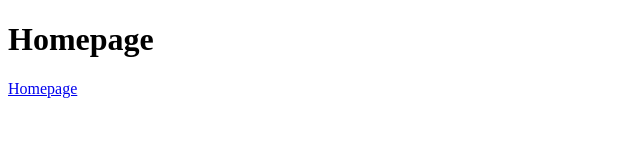
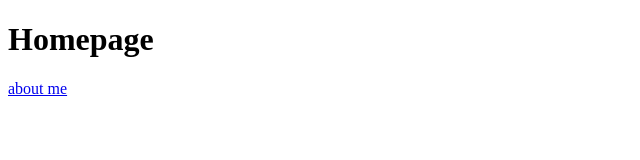
Before and after one commit to munterlechner/munterlechner.github.io, a plain HTML site: page about.html in a window 1280 px wide. Shown: the full height of the page, 0-640 px from the left. Drawn offline with Linux system fonts and the light colour scheme.

Commit message:
Updated my hompage.

```diff
--- a/about.html
+++ b/about.html
@@ -7,6 +7,6 @@
 </head>
 <body>
     <h1>Homepage</h1>
-    <a href="index.html">Homepage</a>
+    <a href="index.html">about me</a>
 </body>
 </html>
```
